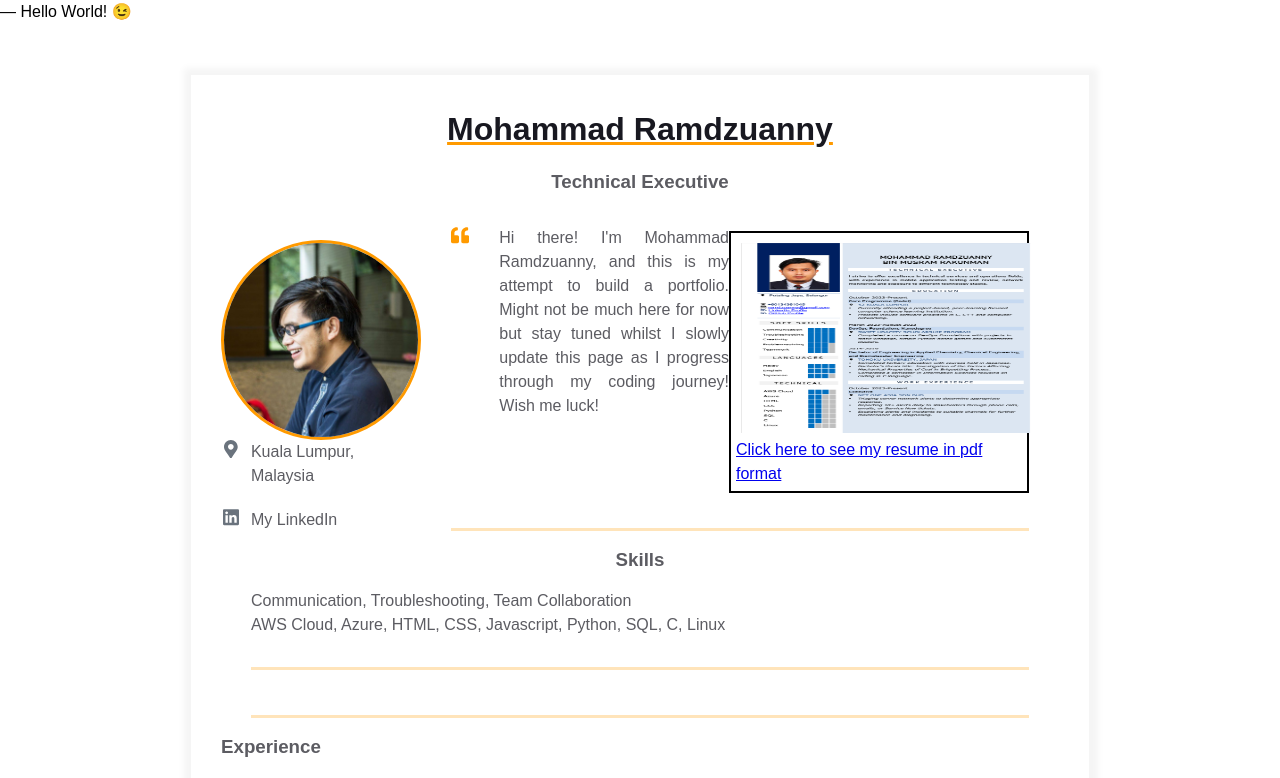
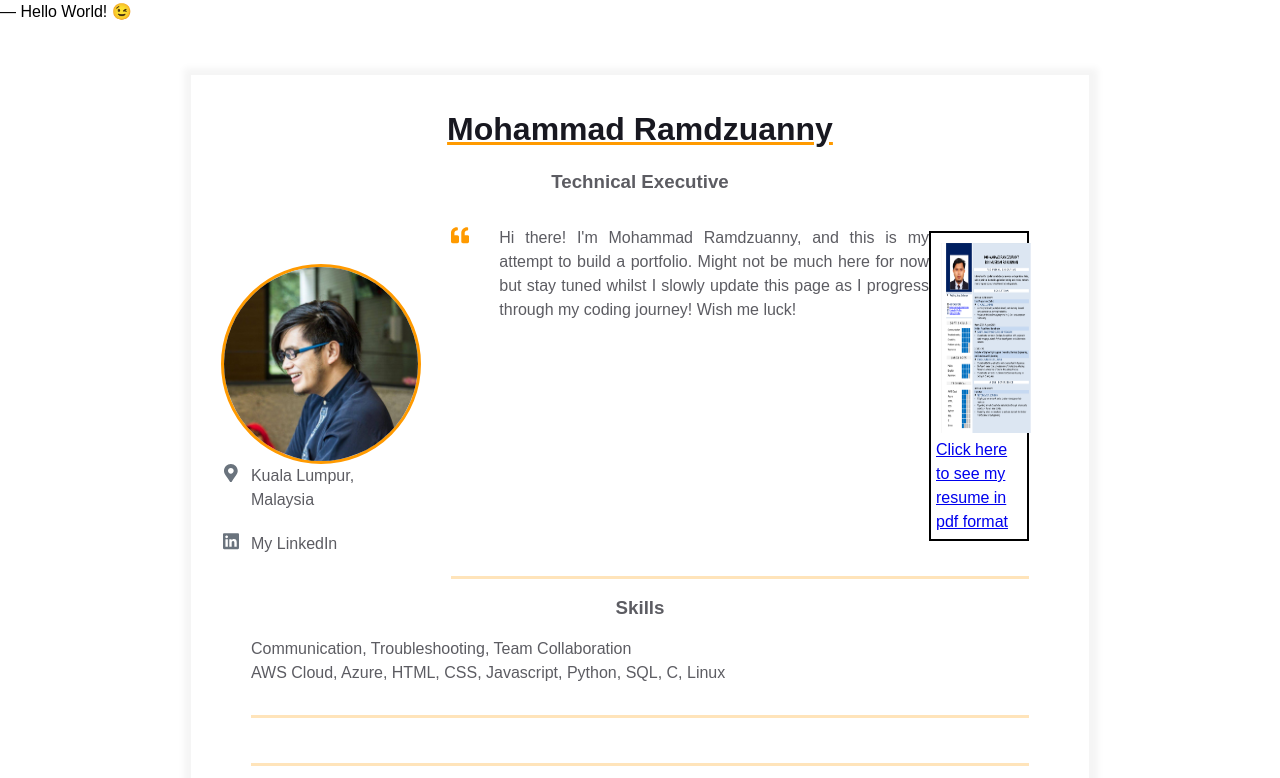
Before and after one commit to rumned/homepage, a plain HTML site: page index.html in a window 1280 px wide. Shown: the top 778 px of the page. Drawn offline with Linux system fonts and the light colour scheme.

Commit message:
edited resume-thumbnail and box styles

```diff
--- a/index.html
+++ b/index.html
@@ -72,10 +72,11 @@
                     </p>
                     <div class = "box">
                       <a href="https://drive.google.com/file/d/1BXJVed6vj9x71tsKgdfNdhJnkMw94Lg7/view">
-                      <img class = resume-thumbnail src="assets/ResumeThumbnail.png" alt="resumethumbnail"/>
+                      <img class="resume-thumbnail" src="assets/ResumeThumbnail.png" alt="resumethumbnail"/>
                       <p>Click here to see my resume in pdf format</p>
+                      </a>
                     </div>
-                  </a>
+
                   </div>
                 </div>
               </div>
--- a/styles.css
+++ b/styles.css
@@ -301,13 +301,13 @@
 	border: 2px solid black;
 	padding:5px;
 	margin:5px;
-	width: 300px;
+	width: 100px;
 	margin-left: auto;
 	margin-right: auto;
   }
 
   .resume-thumbnail {
-	width: 300px;
+	width: 100px;
 	height: 200px;
 	display: block;
 	margin-left: auto;
```
